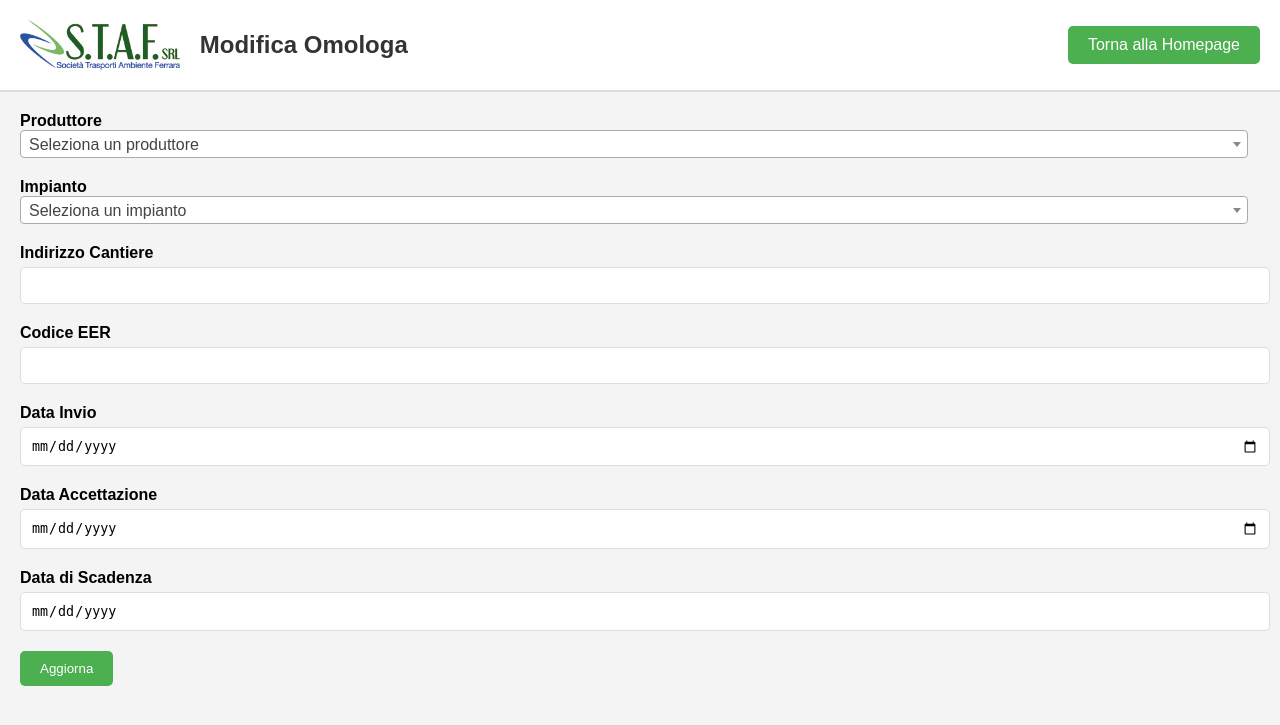
After one commit to MPTechAgency/staf-omologhe, a Flask app: template templates/modifica_omologa.html in a window 1280 px wide. The commit adds this page. Shown: the top 725 px of the page. Run offline with Flask 3, Linux system fonts and the light colour scheme; the template is opened without the code that fills it, so the values that code supplies are empty.

Commit message:
sistemato pulsante modifica, corretto codice modifica_omologa e verificato funzionamento

```diff
--- a/app.py
+++ b/app.py
@@ -23,11 +23,14 @@ def get_db_connection():
 
 # Funzione per verificare se il documento è scaduto
 def isExpired(data_scadenza):
-    # Converte la data di scadenza in un oggetto datetime
-    data_scadenza = datetime.strptime(data_scadenza, '%Y-%m-%d')
-    # Verifica se la data di scadenza è nel passato
-    return data_scadenza < datetime.now()
-
+    # Se data_scadenza è già un oggetto datetime, non chiamare strptime
+    if isinstance(data_scadenza, datetime):
+        return data_scadenza < datetime.now()
+    # Se data_scadenza è una stringa, convertila prima in datetime
+    elif isinstance(data_scadenza, str):
+        data_scadenza = datetime.strptime(data_scadenza, '%Y-%m-%d')
+        return data_scadenza < datetime.now()
+    return False  # Ritorna False se data_scadenza non è né str né datetime
 
 # Calcolo automatico della data di scadenza (365 giorni dopo la data di accettazione)
 def calcola_data_scadenza(data_accettazione):
@@ -68,7 +71,31 @@ def lista_omologhe():
     conn = get_db_connection()
     documenti = conn.execute('SELECT * FROM documenti').fetchall()
     conn.close()
-    return render_template('lista_omologhe.html', documenti=documenti, isExpired=isExpired)
+
+    # Crea una nuova lista di dizionari mutabili
+    documenti_formattati = []
+
+    # Converte le date in oggetti datetime, se necessario
+    for documento in documenti:
+        documento_dict = dict(documento)  # Converte in dizionario mutabile
+
+        # Se il campo data_invio è una stringa, lo converto in datetime
+        if isinstance(documento_dict.get('data_invio'), str):
+            documento_dict['data_invio'] = datetime.strptime(documento_dict['data_invio'][:10], '%Y-%m-%d')
+
+        # Se il campo data_accettazione è una stringa, lo converto in datetime
+        if isinstance(documento_dict.get('data_accettazione'), str):
+            documento_dict['data_accettazione'] = datetime.strptime(documento_dict['data_accettazione'][:10], '%Y-%m-%d')
+
+
+        # Se il campo data_scadenza è una stringa, lo converto in datetime
+        if isinstance(documento_dict.get('data_scadenza'), str):
+            documento_dict['data_scadenza'] = datetime.strptime(documento_dict['data_scadenza'][:10], '%Y-%m-%d')
+
+        # Aggiungi il documento formattato alla lista
+        documenti_formattati.append(documento_dict)
+
+    return render_template('lista_omologhe.html', documenti=documenti_formattati, isExpired=isExpired)
 
 # Aggiungi Omologa: Modifica o aggiungi un nuovo documento
 @app.route('/aggiungi_omologa', methods=['GET', 'POST'])
@@ -183,59 +210,64 @@ def aggiungi_impianto():
     return render_template('aggiungi_impianto.html')
 
 # Modifica un documento esistente
-@app.route('/edit/<int:document_id>', methods=['GET', 'POST'])
-def edit_document(document_id):
+@app.route('/modifica_omologa/<int:documento_id>', methods=['GET', 'POST'])
+def modifica_omologa(documento_id):
     conn = get_db_connection()
 
     # Recupera il documento dal database
-    documento = conn.execute('SELECT * FROM documenti WHERE id = ?', (document_id,)).fetchone()
+    documento = conn.execute('SELECT * FROM documenti WHERE id = ?', (documento_id,)).fetchone()
+    if documento is None:
+        return 'Documento non trovato', 404
 
-    # Se il documento non esiste, rimanda alla lista delle omologhe
-    if documento is None:
-        flash('Documento non trovato', 'danger')
-        return redirect(url_for('lista_omologhe'))
+    # Recupera la lista dei produttori e degli impianti dal database
+    produttori = conn.execute('SELECT * FROM produttori').fetchall()
+    impianti = conn.execute('SELECT * FROM impianti').fetchall()
+
+    conn.close()
+
+    # Convertire il risultato in un dizionario per modificarlo
+    documento = dict(documento)
+
+    # Se le date sono stringhe, convertili in oggetti datetime
+    if isinstance(documento['data_invio'], str):
+        documento['data_invio'] = datetime.strptime(documento['data_invio'], '%Y-%m-%d')
+    if isinstance(documento['data_accettazione'], str):
+        documento['data_accettazione'] = datetime.strptime(documento['data_accettazione'], '%Y-%m-%d')
+    if isinstance(documento['data_scadenza'], str):
+        documento['data_scadenza'] = datetime.strptime(documento['data_scadenza'], '%Y-%m-%d')
 
     if request.method == 'POST':
-        # Recupera i dati dal form di modifica
+        # Ricevi i dati modificati dal form
         nome_produttore = request.form['nome_produttore']
         impianto_destinazione = request.form['impianto_destinazione']
+        indirizzo_cantiere = request.form['indirizzo_cantiere']
         codice_eer = request.form['codice_eer']
         data_invio = request.form['data_invio']
         data_accettazione = request.form['data_accettazione']
-        indirizzo_cantiere = request.form['indirizzo_cantiere']
 
-        # Calcola la data di scadenza in base alla data di accettazione
-        data_scadenza = calcola_data_scadenza(data_accettazione)
+        # Converte le date da stringa a datetime
+        data_invio = datetime.strptime(data_invio, '%Y-%m-%d')
+        data_accettazione = datetime.strptime(data_accettazione, '%Y-%m-%d')
 
-        # Esegui l'update del documento nel database
+        # Calcolare la data di scadenza automaticamente (ad esempio, 30 giorni dopo la data di accettazione)
+        data_scadenza = data_accettazione + timedelta(days=30)
+
+        # Esegui l'aggiornamento nel database
+        conn = get_db_connection()
         conn.execute('''
             UPDATE documenti
-            SET nome_produttore = ?,
-                impianto_destinazione = ?,
-                codice_eer = ?,
-                data_invio = ?,
-                data_accettazione = ?,
-                data_scadenza = ?,
-                indirizzo_cantiere = ?
+            SET nome_produttore = ?, impianto_destinazione = ?, indirizzo_cantiere = ?, codice_eer = ?,
+                data_invio = ?, data_accettazione = ?, data_scadenza = ?
             WHERE id = ?
-        ''', (nome_produttore, impianto_destinazione, codice_eer, data_invio, data_accettazione, data_scadenza, indirizzo_cantiere, document_id))
+        ''', (nome_produttore, impianto_destinazione, indirizzo_cantiere, codice_eer, data_invio, data_accettazione, data_scadenza, documento_id))
         conn.commit()
         conn.close()
 
-        flash('Omologa modificata con successo!', 'success')
+        # Reindirizza alla lista delle omologhe dopo la modifica
         return redirect(url_for('lista_omologhe'))
 
-    conn.close()
-
-    # Recupera la lista dei produttori e degli impianti per precompilare i select
-    conn = get_db_connection()
-    produttori = conn.execute('SELECT * FROM produttori').fetchall()
-    impianti = conn.execute('SELECT * FROM impianti').fetchall()
-    conn.close()
-
-    # Passa il documento da modificare e i dati di riferimento (produttori e impianti) alla pagina di modifica
-    return render_template('edit_documento.html', documento=documento, produttori=produttori, impianti=impianti)
-
+    # Passa i dati al template
+    return render_template('modifica_omologa.html', documento=documento, produttori=produttori, impianti=impianti)
 
 # Ricerca documenti
 @app.route('/search', methods=['GET'])
--- /dev/null
+++ b/templates/modifica_omologa.html
@@ -0,0 +1,194 @@
+<!DOCTYPE html>
+<html lang="it">
+
+<head>
+    <meta charset="UTF-8">
+    <meta name="viewport" content="width=device-width, initial-scale=1.0">
+    <title>Modifica Omologa</title>
+    <style>
+        /* Stili generali */
+        body {
+            font-family: Arial, sans-serif;
+            margin: 0;
+            padding: 0;
+            background-color: #f4f4f4;
+        }
+
+        .header {
+            display: flex;
+            align-items: center;
+            justify-content: space-between;
+            padding: 20px;
+            background-color: #ffffff;
+            border-bottom: 2px solid #ddd;
+        }
+
+        .header img {
+            height: 50px;
+            margin-right: 20px;
+        }
+
+        .header h1 {
+            margin: 0;
+            color: #333;
+            font-size: 24px;
+        }
+
+        .header a {
+            text-decoration: none;
+            color: white;
+            background-color: #4CAF50;
+            padding: 10px 20px;
+            border-radius: 5px;
+            transition: background-color 0.3s ease;
+        }
+
+        .header a:hover {
+            background-color: #45a049;
+        }
+
+        .container {
+            padding: 20px;
+        }
+
+        .form-group {
+            margin-bottom: 20px;
+        }
+
+        label {
+            font-weight: bold;
+        }
+
+        select,
+        input[type="text"],
+        input[type="date"] {
+            width: 99%;
+            padding: 10px;
+            margin-top: 5px;
+            border: 1px solid #ddd;
+            border-radius: 5px;
+        }
+
+        button {
+            background-color: #4CAF50;
+            color: white;
+            border: none;
+            padding: 10px 20px;
+            border-radius: 5px;
+            cursor: pointer;
+            transition: background-color 0.3s ease;
+        }
+
+        button:hover {
+            background-color: #45a049;
+        }
+
+        .form-row {
+            margin-bottom: 20px;
+        }
+
+        /* Modifiche ai pulsanti */
+        .edit-button {
+            background-color: #FFEB3B;
+            color: black;
+            padding: 8px 16px;
+            border: none;
+            border-radius: 5px;
+            cursor: pointer;
+            transition: background-color 0.3s ease;
+        }
+
+        .edit-button:hover {
+            background-color: #FBC02D;
+        }
+    </style>
+    <link href="https://cdn.jsdelivr.net/npm/select2@4.0.13/dist/css/select2.min.css" rel="stylesheet" />
+</head>
+
+<body>
+
+    <div class="header">
+        <div style="display: flex; align-items: center;">
+            <img src="{{ url_for('static', filename='logo_staf_piccolo.jpg') }}" alt="Logo">
+            <h1>Modifica Omologa</h1>
+        </div>
+        <a href="{{ url_for('home') }}">Torna alla Homepage</a>
+    </div>
+
+    <div class="container">
+        <form method="POST">
+            <!-- Campo per selezionare il produttore -->
+            <div class="form-group">
+                <label for="nome_produttore">Produttore</label>
+                <select name="nome_produttore" id="nome_produttore" required>
+                    <option value="">Seleziona un produttore</option>
+                    {% for produttore in produttori %}
+                    <option value="{{ produttore['nome_produttore'] }}" {% if
+                        produttore['nome_produttore']==documento['nome_produttore'] %} selected {% endif %}>
+                        {{ produttore['nome_produttore'] }}
+                    </option>
+                    {% endfor %}
+                </select>
+            </div>
+
+            <!-- Campo per selezionare l'impianto -->
+            <div class="form-group">
+                <label for="impianto_destinazione">Impianto</label>
+                <select name="impianto_destinazione" id="impianto_destinazione" required>
+                    <option value="">Seleziona un impianto</option>
+                    {% for impianto in impianti %}
+                    <option value="{{ impianto['nome_impianto'] }}" {% if
+                        impianto['nome_impianto']==documento['impianto_destinazione'] %} selected {% endif %}>
+                        {{ impianto['nome_impianto'] }}
+                    </option>
+                    {% endfor %}
+                </select>
+            </div>
+
+            <!-- Altri campi del form -->
+            <div class="form-row">
+                <label for="indirizzo_cantiere">Indirizzo Cantiere</label>
+                <input type="text" id="indirizzo_cantiere" name="indirizzo_cantiere"
+                    value="{{ documento['indirizzo_cantiere'] }}" required>
+            </div>
+
+            <div class="form-row">
+                <label for="codice_eer">Codice EER</label>
+                <input type="text" id="codice_eer" name="codice_eer" value="{{ documento['codice_eer'] }}" required>
+            </div>
+
+            <div class="form-row">
+                <label for="data_invio">Data Invio</label>
+                <input type="date" id="data_invio" name="data_invio"
+                    value="{{ documento['data_invio'].strftime('%Y-%m-%d') }}" required>
+            </div>
+
+            <div class="form-row">
+                <label for="data_accettazione">Data Accettazione</label>
+                <input type="date" id="data_accettazione" name="data_accettazione"
+                    value="{{ documento['data_accettazione'].strftime('%Y-%m-%d') }}" required>
+            </div>
+
+            <div class="form-row">
+                <label for="data_scadenza">Data di Scadenza</label>
+                <input type="date" id="data_scadenza" name="data_scadenza"
+                    value="{{ documento['data_scadenza'].strftime('%Y-%m-%d') }}" readonly>
+            </div>
+
+            <button type="submit">Aggiorna</button>
+        </form>
+    </div>
+
+    <script src="https://code.jquery.com/jquery-3.6.0.min.js"></script>
+    <script src="https://cdn.jsdelivr.net/npm/select2@4.0.13/dist/js/select2.min.js"></script>
+
+    <script>
+        $(document).ready(function () {
+            $('#nome_produttore').select2();
+            $('#impianto_destinazione').select2();
+        });
+    </script>
+
+</body>
+
+</html>
```
Also changed, not shown: templates/edit_documento.html (deleted, +0 -74 lines), templates/lista_omologhe.html (+6 -4 lines), database.db, 2 other files.
